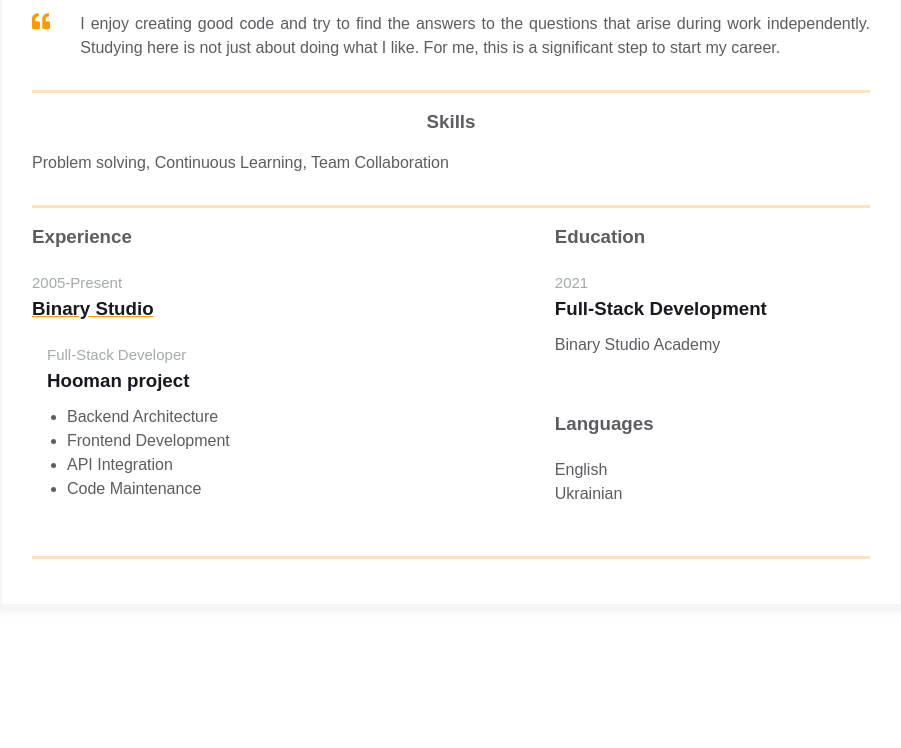
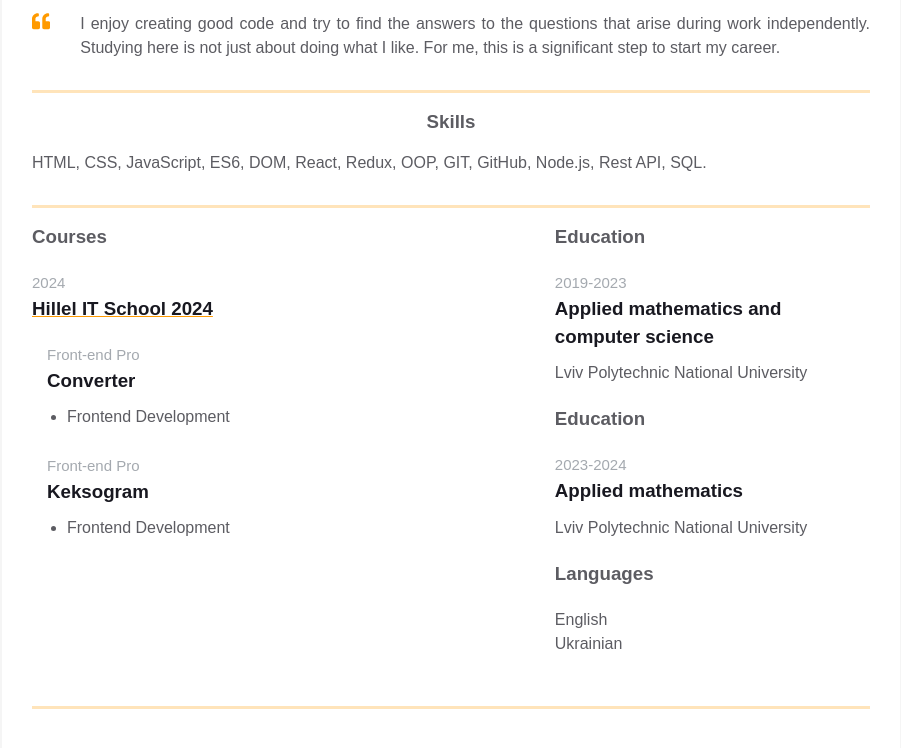
Before and after one commit to OlhaPelekh/homepage, a plain HTML site: page index.html in a window 1280 px wide. Shown: the part 338-1086 px from the top of the page, without its empty margins (189-1090 px from the left). Before the commit the page ends 993 px from the top, so only its background shows below. Drawn offline with Linux system fonts and the light colour scheme.

Commit message:
feat: fill in own info

```diff
--- a/index.html
+++ b/index.html
@@ -82,7 +82,7 @@
                     <div class="skills">
                         <h3 class="skills__header">Skills</h3>
                         <p class="skills__text">
-                            Problem solving, Continuous Learning, Team Collaboration
+                            HTML, CSS, JavaScript, ES6, DOM, React, Redux, OOP, GIT, GitHub, Node.js, Rest API, SQL.
                         </p>
                     </div>
                 </div>
@@ -91,21 +91,24 @@
                 <div class="resume__block">
                     <div class="main-info fh">
                         <div class="experiences">
-                            <h3 class="experiences__header">Experience</h3>
+                            <h3 class="experiences__header">Courses</h3>
                             <div class="experiences__company">
                                 <div class="experiences__company-header">
-                                    <span class="experiences__company-header-durability">2005-Present</span>
-                                    <h3 class="experiences__company-header-name">Binary Studio</h3>
+                                    <span class="experiences__company-header-durability">2024</span>
+                                    <h3 class="experiences__company-header-name">Hillel IT School 2024</h3>
                                 </div>
-
                                 <div class="experiences__company-project">
-                                    <span class="experiences__company-project-role">Full-Stack Developer</span>
-                                    <h3 class="experiences__company-project-name">Hooman project</h3>
+                                    <span class="experiences__company-project-role">Front-end Pro</span>
+                                    <h3 class="experiences__company-project-name">Converter</h3>
                                     <ul class="experiences__company-project-responsibilities">
-                                        <li>Backend Architecture</li>
                                         <li>Frontend Development</li>
-                                        <li>API Integration</li>
-                                        <li>Code Maintenance</li>
+                                    </ul>
+                                </div>
+                                <div class="experiences__company-project">
+                                    <span class="experiences__company-project-role">Front-end Pro</span>
+                                    <h3 class="experiences__company-project-name">Keksogram</h3>
+                                    <ul class="experiences__company-project-responsibilities">
+                                        <li>Frontend Development</li>
                                     </ul>
                                 </div>
                             </div>
@@ -115,16 +118,27 @@
                             <div class="additional-info__education">
                                 <h3 class="additional-info__education-header">Education</h3>
                                 <div class="additional-info__education-university">
-                                    <span class="additional-info__education-university-durability">2021</span>
+                                    <span class="additional-info__education-university-durability">2019-2023</span>
                                     <h3 class="additional-info__education-university-speciality">
-                                        Full-Stack Development
+                                        Applied mathematics and computer science
                                     </h3>
                                     <p class="additional-info__education-university-name">
-                                        Binary Studio Academy
+                                        Lviv Polytechnic National University
                                     </p>
                                 </div>
                             </div>
-
+                            <div class="additional-info__education">
+                                <h3 class="additional-info__education-header">Education</h3>
+                                <div class="additional-info__education-university">
+                                    <span class="additional-info__education-university-durability">2023-2024</span>
+                                    <h3 class="additional-info__education-university-speciality">
+                                        Applied mathematics
+                                    </h3>
+                                    <p class="additional-info__education-university-name">
+                                        Lviv Polytechnic National University
+                                    </p>
+                                </div>
+                            </div>
                             <div class="additional-info__languages">
                                 <h3 class="additional-info__languages-header">Languages</h3>
                                 <p class="additional-info__languages-item">English</p>
```
